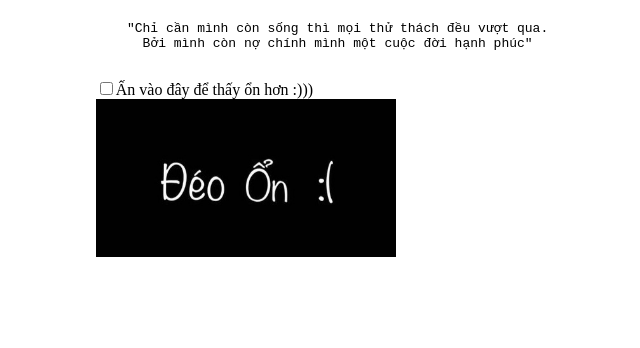
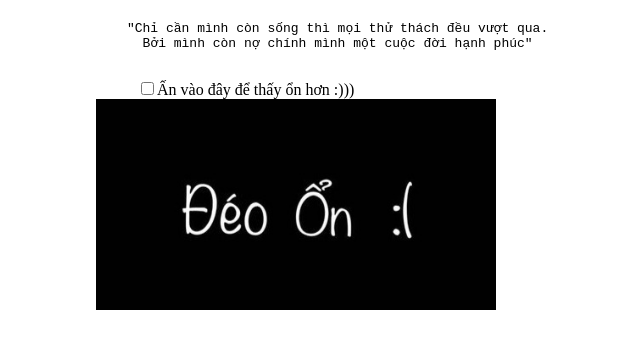
Before and after one commit to chuductu2502/sad, a plain HTML site: page index.html in a window 1280 px wide. Shown: the whole page, without its empty margins (318-958 px from the left). Drawn offline with Linux system fonts and the light colour scheme.

Commit message:
commit 3

```diff
--- a/index.html
+++ b/index.html
@@ -11,7 +11,9 @@
     "Chỉ cần mình còn sống thì mọi thử thách đều vượt qua.
       Bởi mình còn nợ chính mình một cuộc đời hạnh phúc"
     </pre>
-    <input type="checkbox" />Ấn vào đây để thấy ổn hơn :))) <br />
-    <img src="./img/sad.jpg" alt="" style="width: 300px" />
+    <input type="checkbox" style="margin-left: 10%" />Ấn vào đây để thấy ổn hơn
+    :)))
+    <br />
+    <img src="./img/sad.jpg" alt="" style="width: 400px" />
   </body>
 </html1>
```
